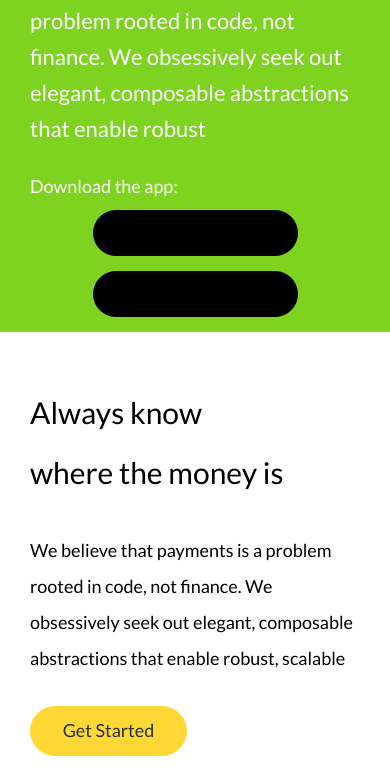
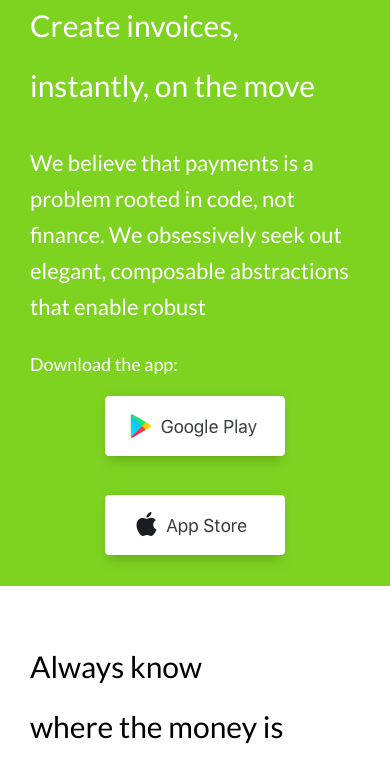
Before and after one commit to Matteobikk90/paylinko-landing-page, a PHP site: page /index.html in a window 390 px wide. Shown: the part 3320-4091 px from the top of the page. Run offline with PHP 8.4, Linux system fonts and the light colour scheme; some libraries are stand-ins or nearby versions.

Commit message:
piccoli aggiornamenti

```diff
--- a/css/style.css
+++ b/css/style.css
@@ -690,6 +690,10 @@ a, input, select, label {
 	    margin-top: 20px;
 	}
 
+	.homepage .row .col-lg-4 img {
+	    width: 100%;
+	}
+
 	.green-invoices .row .col-lg-6 img {
 	    max-width: 300px;
 	}
--- a/index.html
+++ b/index.html
@@ -131,10 +131,10 @@
 						</p>
 						<p>Download the app:</p>
 						<a href="">
-							<img src="./images/Rectangle.png" alt="Google Play" title="Google Play">
+							<img src="./images/google-play-icon.png" alt="Google Play" title="Google Play">
 						</a>
 						<a href="">
-							<img src="./images/Rectangle.png" alt="Apple Store" title="Apple Store">
+							<img src="./images/app-store-icon.png" alt="Apple Store" title="Apple Store">
 						</a>
 					</div>
 				</div>
```
Also changed, not shown: images/Iphone-homepage.png, images/app-store-icon.png (added), images/coin.png (added), images/facebook.svg (added), images/google-play-icon.png (added), images/instagram.svg (added), images/logo-footer.png (added), images/times.png (added), images/twitter.svg (added), images/wired.png (added).
